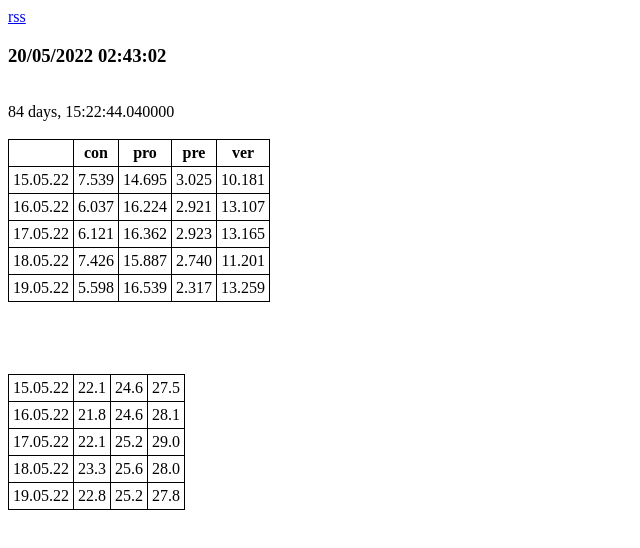
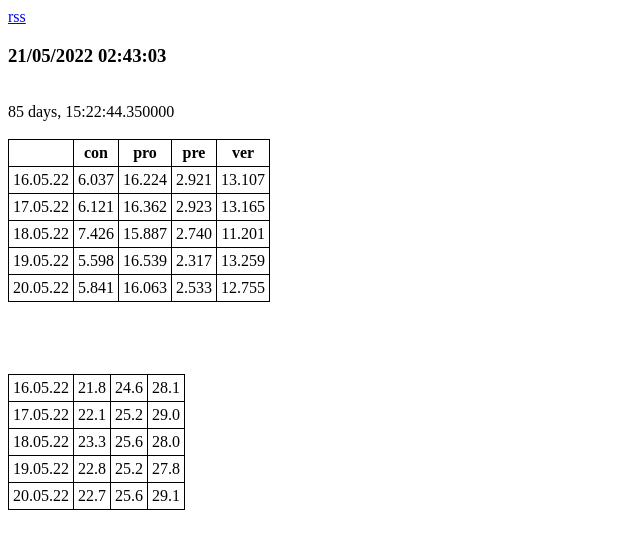
Before and after one commit to sedli2000/sedli2000.github.io, a plain HTML site: page index.html in a window 1280 px wide. Shown: the whole page, without its empty margins (0-640 px from the left). Drawn offline with Linux system fonts and the light colour scheme.

Commit message:
sab 21 mag 2022, 06.47.01, CEST

```diff
--- a/index.html
+++ b/index.html
@@ -1,18 +1,10 @@
-<html><meta name="viewport" content="width=device-width, initial-scale=1.0"><link rel="shortcut icon" href="/favicon.ico"><head><a href="https://sedli2000.github.io/index_log.html">rss</a><h3>20/05/2022 02:43:02</h3></head><body><br>84 days, 15:22:44.040000<br><br><TABLE cellpadding="4" style="border: 1px solid #000000; border-collapse: collapse;" border="1">
+<html><meta name="viewport" content="width=device-width, initial-scale=1.0"><link rel="shortcut icon" href="/favicon.ico"><head><a href="https://sedli2000.github.io/index_log.html">rss</a><h3>21/05/2022 02:43:03</h3></head><body><br>85 days, 15:22:44.350000<br><br><TABLE cellpadding="4" style="border: 1px solid #000000; border-collapse: collapse;" border="1">
  <TR>
   <TH>&nbsp;</TH>
   <TH>con</TH>
   <TH>pro</TH>
   <TH>pre</TH>
   <TH>ver</TH>
- </TR>
- <TR>
-  <TD align="right">15.05.22</TD>
-  <TD align="right">7.539</TD>
-  <TD align="right">14.695</TD>
-  <TD align="right">3.025</TD>
-  <TD align="right">10.181
-</TD>
  </TR>
  <TR>
   <TD align="right">16.05.22</TD>
@@ -46,14 +38,15 @@
   <TD align="right">13.259
 </TD>
  </TR>
-</TABLE><br><br><br><br><TABLE cellpadding="4" style="border: 1px solid #000000; border-collapse: collapse;" border="1">
  <TR>
-  <TD align="right">15.05.22</TD>
-  <TD align="right">22.1</TD>
-  <TD align="right">24.6</TD>
-  <TD align="right">27.5
+  <TD align="right">20.05.22</TD>
+  <TD align="right">5.841</TD>
+  <TD align="right">16.063</TD>
+  <TD align="right">2.533</TD>
+  <TD align="right">12.755
 </TD>
  </TR>
+</TABLE><br><br><br><br><TABLE cellpadding="4" style="border: 1px solid #000000; border-collapse: collapse;" border="1">
  <TR>
   <TD align="right">16.05.22</TD>
   <TD align="right">21.8</TD>
@@ -82,4 +75,11 @@
   <TD align="right">27.8
 </TD>
  </TR>
+ <TR>
+  <TD align="right">20.05.22</TD>
+  <TD align="right">22.7</TD>
+  <TD align="right">25.6</TD>
+  <TD align="right">29.1
+</TD>
+ </TR>
 </TABLE></body></html>
```
Also changed, not shown: index_log.html (+1 -1 lines).
